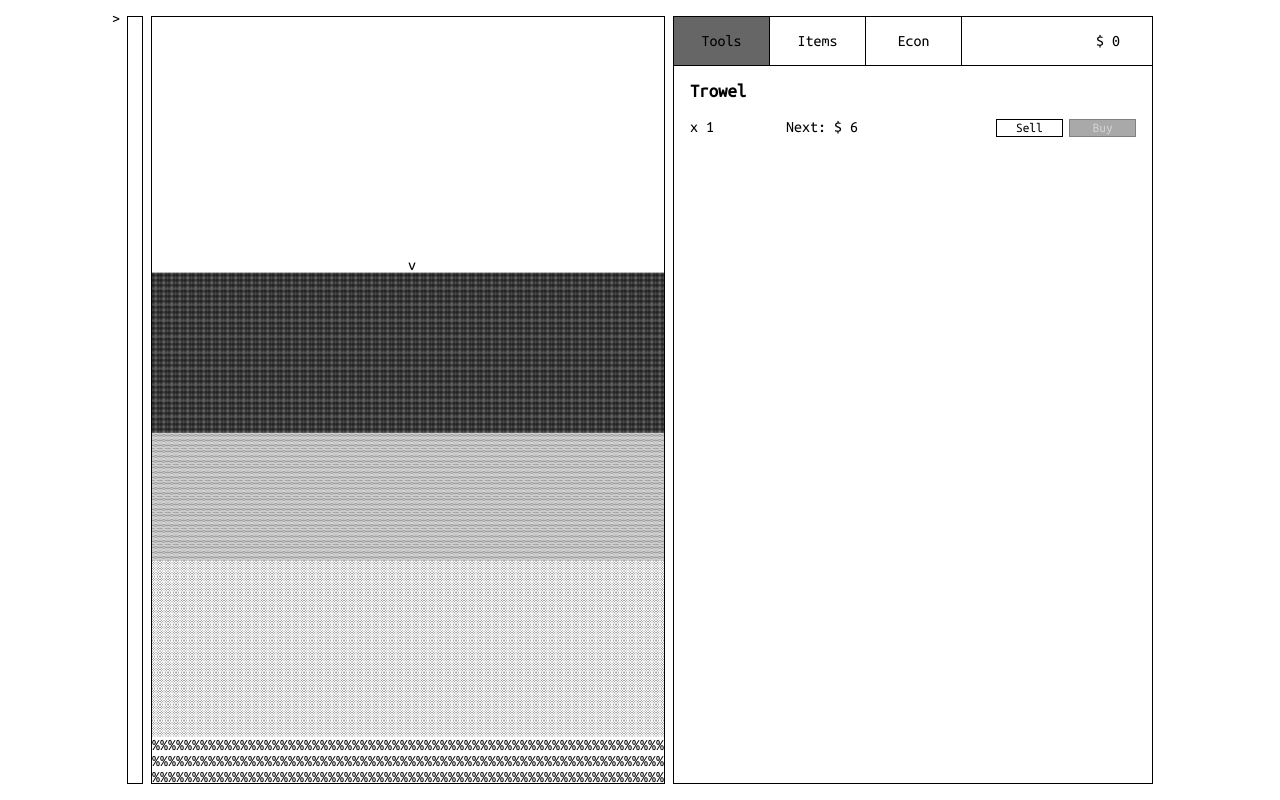
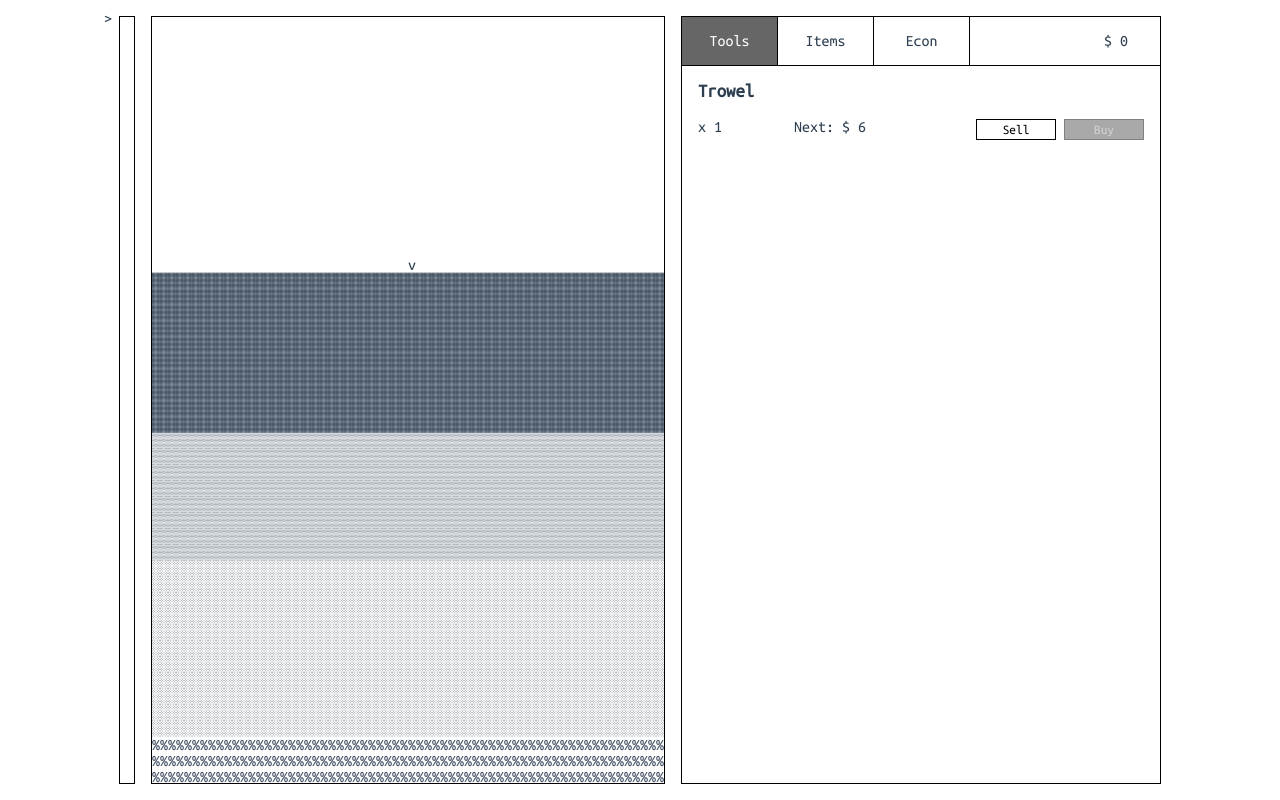
Before and after one commit to mhydock/dig, a Vue app: page / in a window 1280 px wide. Built offline with nearby package versions, Linux system fonts and the light colour scheme.

Commit message:
Move top-level layout and style into app component
Also tweak style a bit.

```diff
--- a/public/index.html
+++ b/public/index.html
@@ -14,39 +14,7 @@
                 Please enable it to continue.</strong>
         </noscript>
         <!-- when it's ready, the vue app goes here -->
-        <!-- <div id="app"></div> -->
+        <div id="app"></div>
         <!-- built files will be auto injected -->
-        <div id="wrapper">
-            <div id="progress">
-                <div id="progCursor">
-                    &gt;
-                </div>
-            </div>
-            <div id="gameScreen">
-            </div>
-            <div id="inventory">
-                <ul class="tabs">
-                    <li id="tools">Tools</li>
-                    <li id="items">Items</li>
-                    <li id="econ">Econ</li>
-                </ul>
-                <div id="money"></div>
-                <div class="content">
-                    <div id="toolsList"></div>
-                    <div id="itemsList"></div>
-                    <div id="econList">
-                        <ul class="tabs">
-                            <li id="tech">Technologies</li>
-                            <li id="busi">Businesses</li>
-                        </ul>
-                        <div class="content">
-                            <div id="techList"></div>
-                            <div id="busiList"></div>
-                        </div>
-                    </div>
-                </div>
-            </div>
-        </div>
-        <div id="tooltip"></div>
     </body>
 </html>
--- a/src/App.vue
+++ b/src/App.vue
@@ -1,30 +1,56 @@
 <template>
   <div id="app">
-    <img alt="Vue logo" src="./assets/logo.png" />
-    <HelloWorld msg="Welcome to Your Vue.js + TypeScript App" />
+    <div id="wrapper">
+      <div id="progress">
+        <div id="progCursor">
+          &gt;
+        </div>
+      </div>
+      <div id="gameScreen"></div>
+      <div id="inventory">
+        <ul class="tabs">
+          <li id="tools">Tools</li>
+          <li id="items">Items</li>
+          <li id="econ">Econ</li>
+        </ul>
+        <div id="money"></div>
+        <div class="content">
+          <div id="toolsList"></div>
+          <div id="itemsList"></div>
+          <div id="econList">
+            <ul class="tabs">
+              <li id="tech">Technologies</li>
+              <li id="busi">Businesses</li>
+            </ul>
+            <div class="content">
+              <div id="techList"></div>
+              <div id="busiList"></div>
+            </div>
+          </div>
+        </div>
+      </div>
+    </div>
+    <div id="tooltip"></div>
   </div>
 </template>
 
 <script lang="ts">
 import { Component, Vue } from "vue-property-decorator";
 
-import HelloWorld from "./components/HelloWorld.vue";
-
 @Component({
-  components: {
-    HelloWorld
-  }
+  components: {}
 })
 export default class App extends Vue {}
 </script>
 
 <style lang="scss">
+@import "./assets/main.css";
+
 #app {
   font-family: Avenir, Helvetica, Arial, sans-serif;
   -webkit-font-smoothing: antialiased;
   -moz-osx-font-smoothing: grayscale;
   text-align: center;
   color: #2c3e50;
-  margin-top: 60px;
 }
 </style>
--- a/src/assets/main.css
+++ b/src/assets/main.css
@@ -14,7 +14,7 @@ button {
     cursor: pointer;
     border: 1px solid black;
     background: white;
-    line-height: 1.2em;
+    line-height: 1.2rem;
 }
 
 button:disabled,
@@ -29,7 +29,7 @@ button:disabled:hover {
     height: auto;
     text-align: center;
     margin: 0;
-    padding: 1em;
+    padding: 1rem;
 }
 
 #wrapper > div {
@@ -43,14 +43,15 @@ button:disabled:hover {
 
     width: auto;
     height: 100%;
-    min-width: 5em;
-    min-height: 5em;
+    min-width: 5rem;
+    min-height: 5rem;
     max-width: 100%;
     max-height: 100%;
-    line-height: 1.0em;
+    line-height: 1.0rem;
 
     margin: 0;
     padding: 0;
+    margin-right: 1rem;
     display: inline-block;
     text-align: left;
     overflow: hidden;
@@ -59,19 +60,20 @@ button:disabled:hover {
 #progress {
     border: 1px solid black;
 
-    width: 1em;
+    width: 1rem;
     height: 100%;
     max-height: 100%;
 
     margin: 0;
     padding: 0;
+    margin-right: 1rem;
 
     position: relative;
     display: inline-block;
 }
 
 #progCursor {
-    left: -1em;
+    left: -1rem;
     top: 0;
     margin-top: -50%;
     position: absolute;
@@ -80,10 +82,10 @@ button:disabled:hover {
 #inventory,
 #econList {
     border: 1px solid black;
-    width: 30em;
+    width: 30rem;
     height: 100%;
     padding: 0;
-    padding-top: 3em;
+    padding-top: 3rem;
 
     display: inline-block;
     position: relative;
@@ -96,10 +98,10 @@ button:disabled:hover {
 }
 
 #money {
-    height: 3em;
-    line-height: 3em;
+    height: 3rem;
+    line-height: 3rem;
 
-    margin-right: 2em;
+    margin-right: 2rem;
 
     position: absolute;
     top: 0;
@@ -111,7 +113,7 @@ button:disabled:hover {
     border: 1px solid black;
 
     margin: 0;
-    padding: 1em;
+    padding: 1rem;
 
     top: 0;
     left: 0;
@@ -127,23 +129,23 @@ button:disabled:hover {
 }
 
 .content > div {
-    padding: 1em;
+    padding: 1rem;
     padding-top: none;
 }
 
 .content div {
-    margin-bottom: 1em;
+    margin-bottom: 1rem;
     overflow: auto;
     position: relative;
 }
 
 .content h3,
 .content h4 {
-    margin-top: 0em;
+    margin-top: 0rem;
 }
 
 .content h4 {
-    margin-bottom: 0em;
+    margin-bottom: 0rem;
 }
 
 .content label {
@@ -151,13 +153,13 @@ button:disabled:hover {
 }
 
 .content label:nth-child(2) {
-    width: 6em;
+    width: 6rem;
 }
 
 .content button {
-    min-width: 5em;
-    margin-left: .5em;
-    padding: 0em 1em;
+    min-width: 5rem;
+    margin-left: .5rem;
+    padding: 0rem 1rem;
     float: right;
 }
 
@@ -179,14 +181,14 @@ button:disabled:hover {
     cursor: pointer;
     border-right: 1px solid black;
 
-    min-width: 6em;
-    height: 3em;
-    line-height: 3em;
+    min-width: 6rem;
+    height: 3rem;
+    line-height: 3rem;
 
     text-align: center;
 
     margin: 0;
-    padding: 0em 1em;
+    padding: 0rem 1rem;
 
     display: block;
     float: left;
@@ -200,4 +202,5 @@ button:disabled:hover {
 
 .tabs li.selected {
     background-color: #666;
+    color: white;
 }
--- a/src/main.ts
+++ b/src/main.ts
@@ -1,5 +1,3 @@
-import "./assets/main.css";
-
 import Vue from "vue";
 
 import App from "./App.vue";
```
